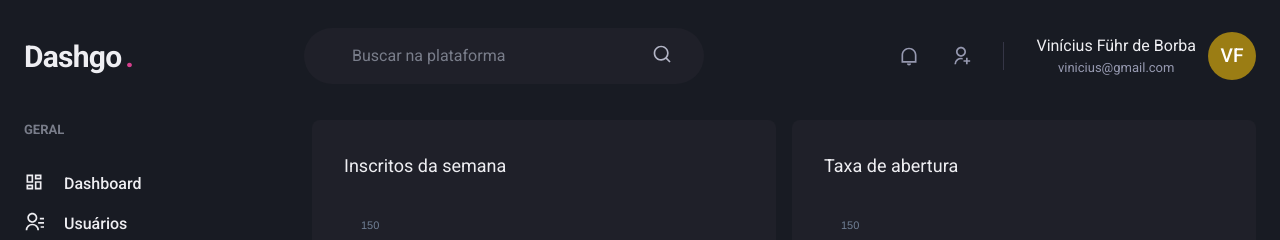
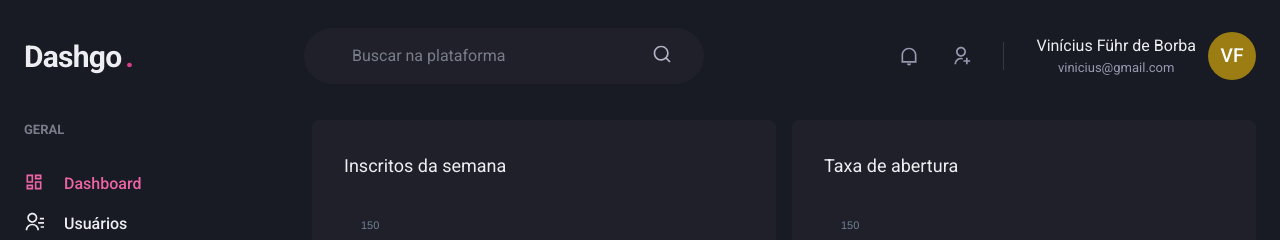
Before and after one commit to ViniciusFuhrBorba/dashgo, a Next.js app: page /dashboard in a window 1280 px wide. Shown: the top 240 px of the page. Built offline with nearby package versions, Linux system fonts and the light colour scheme.

Commit message:
Navigation and Active Link

```diff
--- /dev/null
+++ b/src/components/ActiveLink.tsx
@@ -0,0 +1,37 @@
+import Link, { LinkProps } from "next/link";
+import { useRouter } from "next/router";
+import { cloneElement, ReactElement } from "react";
+
+interface ActiveLinkProps extends LinkProps {
+  children: ReactElement;
+  shouldMatchExactHref?: boolean;
+}
+
+export function ActiveLink({
+  children,
+  shouldMatchExactHref = false,
+  ...rest
+}: ActiveLinkProps) {
+  const { asPath } = useRouter();
+
+  let isActive = false;
+
+  if (shouldMatchExactHref && (asPath === rest.href || asPath === rest.as)) {
+    isActive = true;
+  }
+
+  if (
+    !shouldMatchExactHref &&
+    (asPath.startsWith(String(rest.href)) || asPath.startsWith(String(rest.as)))
+  ) {
+    isActive = true;
+  }
+
+  return (
+    <Link {...rest}>
+      {cloneElement(children, {
+        color: isActive ? "pink.400" : "gray.50",
+      })}
+    </Link>
+  );
+}
--- a/src/components/Sidebar/NavLink.tsx
+++ b/src/components/Sidebar/NavLink.tsx
@@ -1,23 +1,27 @@
 import {
   Icon,
-  Link,
+  Link as ChakraLink,
   Text,
   LinkProps as ChakraLinkProps,
 } from "@chakra-ui/react";
 import { ElementType } from "react";
+import { ActiveLink } from "../ActiveLink";
 
 interface NavLinkProps extends ChakraLinkProps {
   icon: ElementType;
   children: string;
+  href: string;
 }
 
-export function NavLink({ icon, children, ...rest }: NavLinkProps) {
+export function NavLink({ icon, children, href, ...rest }: NavLinkProps) {
   return (
-    <Link display="flex" align="center" {...rest}>
-      <Icon as={icon} fontSize="20" />
-      <Text ml="5" fontWeight="medium">
-        {children}
-      </Text>
-    </Link>
+    <ActiveLink href={href} passHref>
+      <ChakraLink display="flex" align="center" {...rest}>
+        <Icon as={icon} fontSize="20" />
+        <Text ml="5" fontWeight="medium">
+          {children}
+        </Text>
+      </ChakraLink>
+    </ActiveLink>
   );
 }
--- a/src/components/Sidebar/SidebarNax.tsx
+++ b/src/components/Sidebar/SidebarNax.tsx
@@ -1,18 +1,31 @@
-import { Stack } from '@chakra-ui/react';
-import { RiContactsLine, RiDashboardLine, RiGitMergeLine, RiInputMethodLine } from 'react-icons/ri';
-import { NavLink } from './NavLink';
-import { NavSection } from './NavSection';
+import { Stack } from "@chakra-ui/react";
+import {
+  RiContactsLine,
+  RiDashboardLine,
+  RiGitMergeLine,
+  RiInputMethodLine,
+} from "react-icons/ri";
+import { NavLink } from "./NavLink";
+import { NavSection } from "./NavSection";
 
 export function SidebarNav() {
   return (
     <Stack spacing="12" align="flex-start">
       <NavSection title="GERAL">
-        <NavLink icon={RiDashboardLine}>Dashboard</NavLink>
-        <NavLink icon={RiContactsLine}>Usuários</NavLink>
+        <NavLink icon={RiDashboardLine} href="/dashboard">
+          Dashboard
+        </NavLink>
+        <NavLink icon={RiContactsLine} href="/users">
+          Usuários
+        </NavLink>
       </NavSection>
       <NavSection title="AUTOMAÇÃO">
-        <NavLink icon={RiInputMethodLine}>Formulários</NavLink>
-        <NavLink icon={RiGitMergeLine}>Automação</NavLink>
+        <NavLink icon={RiInputMethodLine} href="/forms">
+          Formulários
+        </NavLink>
+        <NavLink icon={RiGitMergeLine} href="/automation">
+          Automação
+        </NavLink>
       </NavSection>
     </Stack>
   );
--- a/src/pages/users/index.tsx
+++ b/src/pages/users/index.tsx
@@ -18,6 +18,7 @@
 import { Sidebar } from "../../components/Sidebar";
 import { RiAddLine, RiPencilLine } from "react-icons/ri";
 import { Pagination } from "../../components/Pagination";
+import Link from "next/link";
 
 export default function UserList() {
   const isWideVersion = useBreakpointValue({
@@ -38,6 +39,7 @@
               Usuários
             </Heading>
 
+            <Link href="/users/create" passHref>
               <Button
                 as="a"
                 size="sm"
@@ -47,6 +49,7 @@
               >
                 Criar Novo
               </Button>
+            </Link>
           </Flex>
 
           <Table colorScheme="whiteAlpha">
```
Also changed, not shown: src/pages/users/create.tsx (+10 -4 lines). Lines whose indentation alone changed are shown as unchanged.
